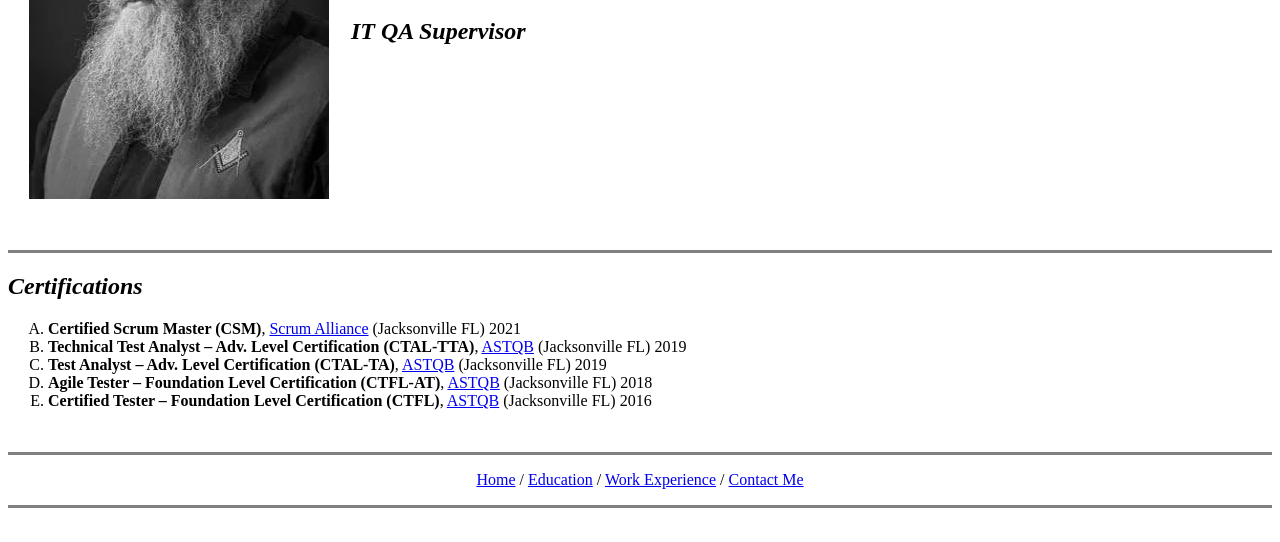
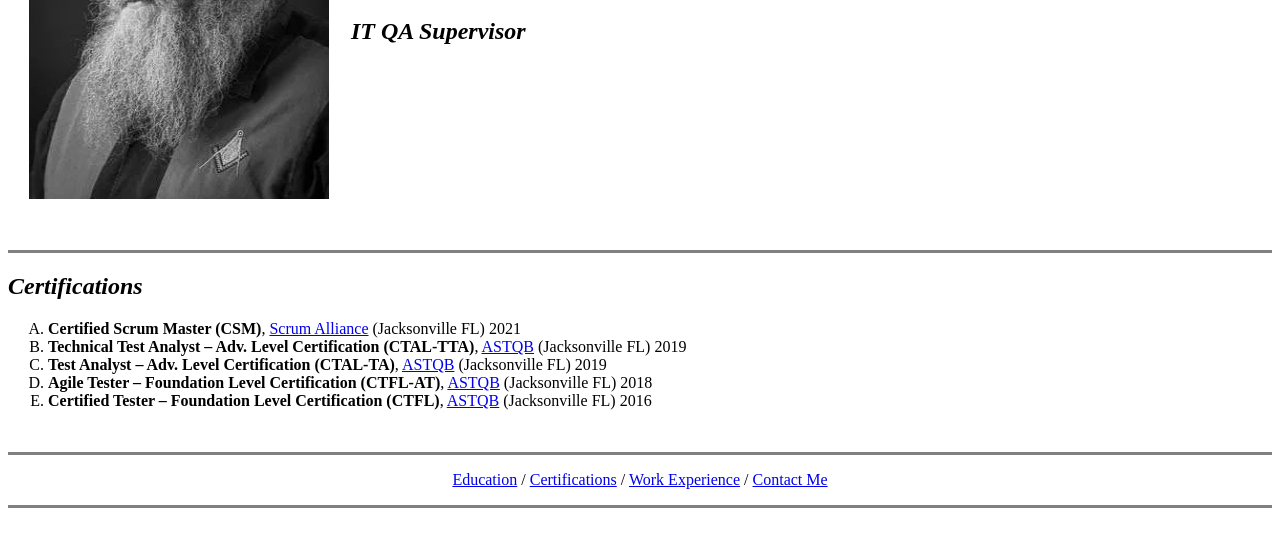
Before and after one commit to StephenMeserve/cv, a plain HTML site: page Certifications.html in a window 1280 px wide. Shown: the part 267-809 px from the top of the page. Drawn offline with Linux system fonts and the light colour scheme.

Commit message:
Update Certifications.html

```diff
--- a/Certifications.html
+++ b/Certifications.html
@@ -27,22 +27,7 @@
     </tr>
 
   </table>
-<!--
-  <img src="Masonic-Headshot.jpeg"
-        width="300"
-        height="400"
-        alt=" Stephen Meserve">
 
-  <hr size="3" noshade />
-
-  <h1>Stephen Meserve 🐾</h1>
-
-  <p><em>
-      <h2>IT QA Supervisor</h2>
-    </em>
-
-  </p>
--->
     <br>
 
     <hr size="3" noshade />
@@ -64,27 +49,10 @@
 
 <p>
   <center>
-      <a href="index.html">Home</a> / <a href="Education.html">Education</a> / <a href="work.html">Work Experience</a> / <a href="contact.html">Contact Me</a>
+      <a href="Education.html">Education</a> / <a href="Certifications.html">Certifications</a> / <a href="Work.html">Work Experience</a> / <a href="contact.html">Contact Me</a>
   </center>
 </p>
 
-<!--
-<em>
-  <h3><a href="index.html">Home</a></h3>
-</em>
-
-<em>
-  <h3><a href="Education.html">Education</a></h3>
-</em>
-
-<em>
-  <h3><a href="work.html">Work Experience</a></h3>
-</em>
-
-<em>
-  <h3><a href="contact.html">Contact Me</a></h3>
-</em>
--->
 <hr size="3" noshade />
 <br>
 </body>
```
